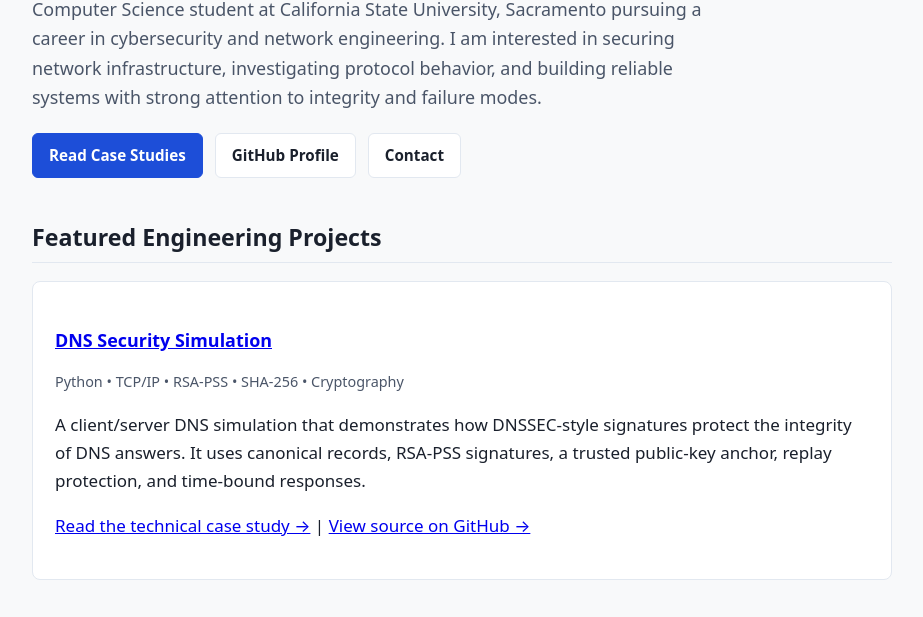
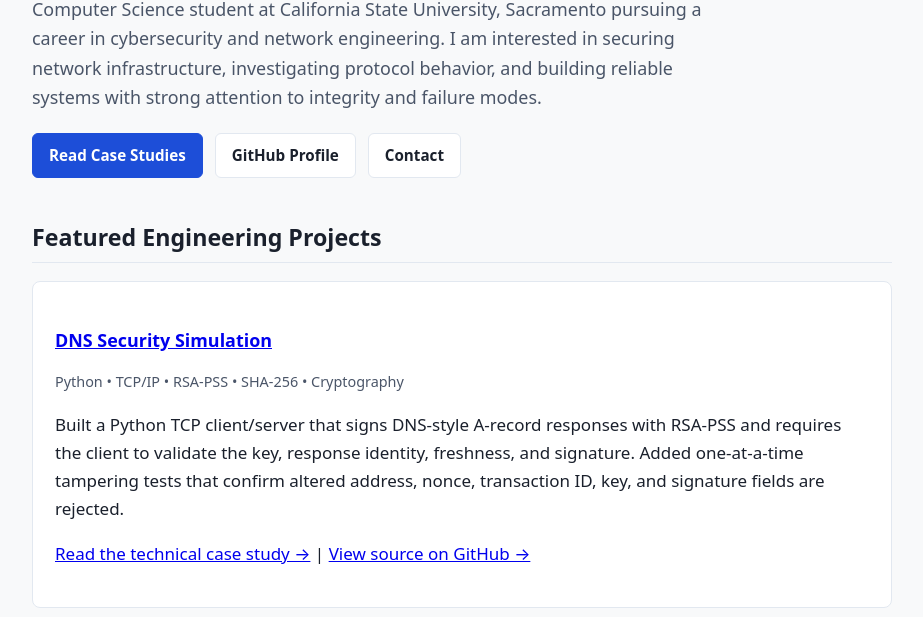
Before and after one commit to Rylandp/rylandp.github.io, a plain HTML site: page index.html in a window 1280 px wide. Shown: the part 181-798 px from the top of the page, without its empty margins (178-1101 px from the left). Drawn offline with Linux system fonts and the light colour scheme.

Commit message:
docs(index): update DNS security simulation summary
Revise the project description for the DNS Security Simulation to highlight key implementation details, including TCP client/server communication, RSA-PSS signature validation, freshness checks, and tampering tests.

```diff
--- a/index.html
+++ b/index.html
@@ -41,7 +41,7 @@
         <h3><a href="projects/DNSSEC.html">DNS Security Simulation</a></h3>
         <p class="meta">Python • TCP/IP • RSA-PSS • SHA-256 • Cryptography</p>
         <p>
-          A client/server DNS simulation that demonstrates how DNSSEC-style signatures protect the integrity of DNS answers. It uses canonical records, RSA-PSS signatures, a trusted public-key anchor, replay protection, and time-bound responses.
+          Built a Python TCP client/server that signs DNS-style A-record responses with RSA-PSS and requires the client to validate the key, response identity, freshness, and signature. Added one-at-a-time tampering tests that confirm altered address, nonce, transaction ID, key, and signature fields are rejected.
         </p>
         <p>
           <a href="projects/DNSSEC.html">Read the technical case study →</a>  |
```
